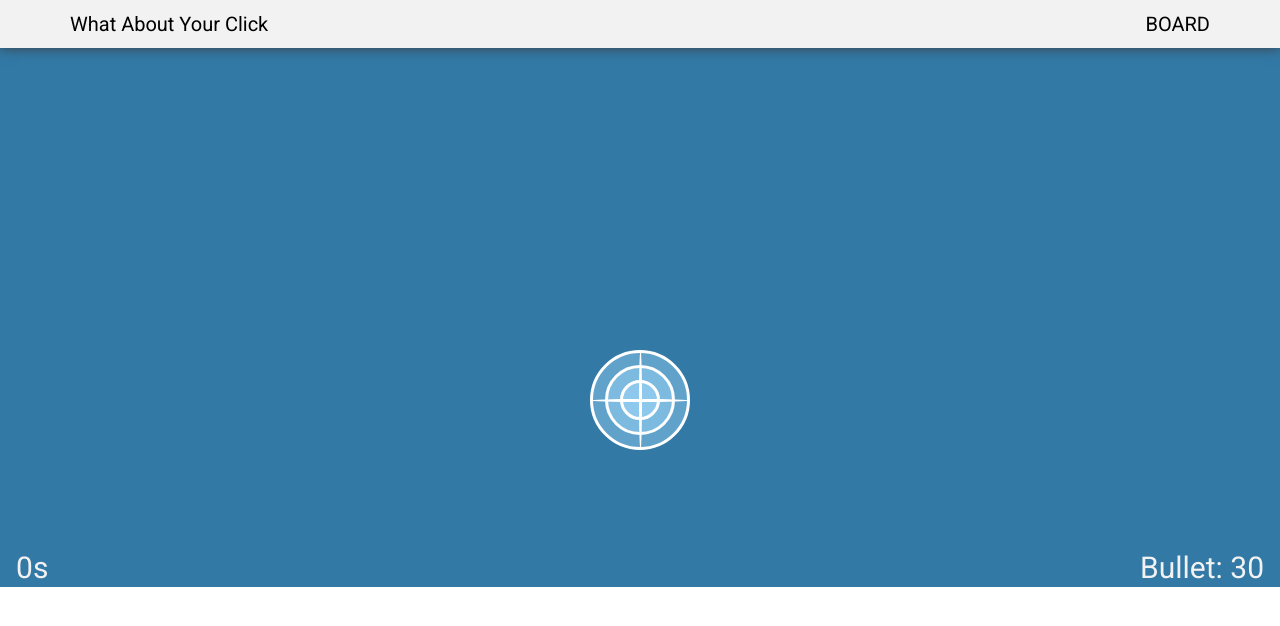
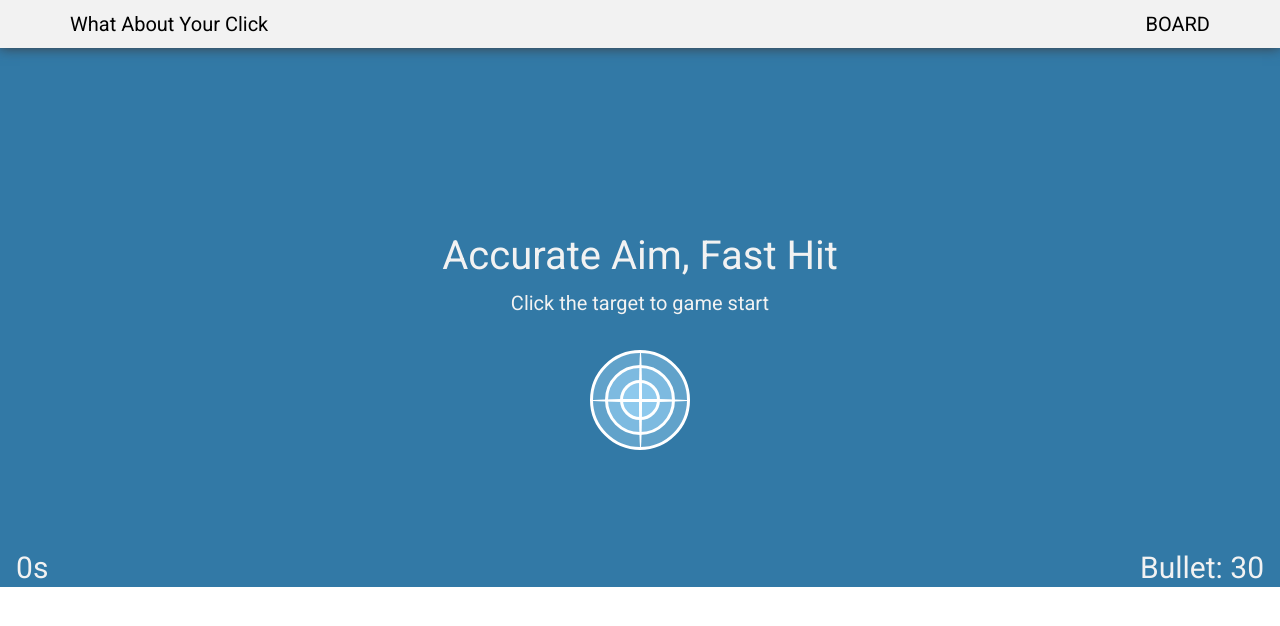
Before and after one commit to tjdwp0211/shooting-game, a Next.js app: page / in a window 1280 px wide. Shown: the top 626 px of the page. Built offline with nearby package versions, Linux system fonts and the light colour scheme.

Commit message:
style: UI #12
- Add Texts UI before game start

```diff
--- a/src/pages/index.tsx
+++ b/src/pages/index.tsx
@@ -1,19 +1,36 @@
 import React, { useState } from "react";
 import styled from "@emotion/styled";
-import { Layout, Box, TargetBoard, CurGameState } from "../components";
+import { boldFont, regularFont } from "../style/fonts/inedx";
+import { TargetBoard, CurGameState, Layout, Box, Text } from "../components";
 
 function Home() {
   const [gameStart, setGameStart] = useState(false);
   const handleGameStart = () => setGameStart((prev) => !prev);
 
+  const containTexts = () => {
+    return (
+      <TextsWrapper>
+        <Text size={40} weight={boldFont}>
+          Accurate Aim, Fast Hit
+        </Text>
+        <Text size={20} weight={regularFont}>
+          Click the target to game start
+        </Text>
+      </TextsWrapper>
+    );
+  };
+
   return (
     <Layout indexPage>
       <Wrapper>
+        {!gameStart && containTexts()}
         <TargetBoard gameStart={gameStart} handleGameStart={handleGameStart} />
       </Wrapper>
       <CurGameState gameStart={gameStart} />
       <BoxWrapper>
-        <Box></Box>
+        <Box>
+          <></>
+        </Box>
       </BoxWrapper>
     </Layout>
   );
@@ -26,6 +43,18 @@ const Wrapper = styled.div`
   height: 500px;
 `;
 
+const TextsWrapper = styled.div`
+  text-align: center;
+  height: 90%;
+  display: flex;
+  justify-content: center;
+  flex-direction: column;
+  gap: 12px;
+  p {
+    margin: 0px;
+  }
+`;
+
 const BoxWrapper = styled.div`
   width: 100%;
   height: 600px;
```
